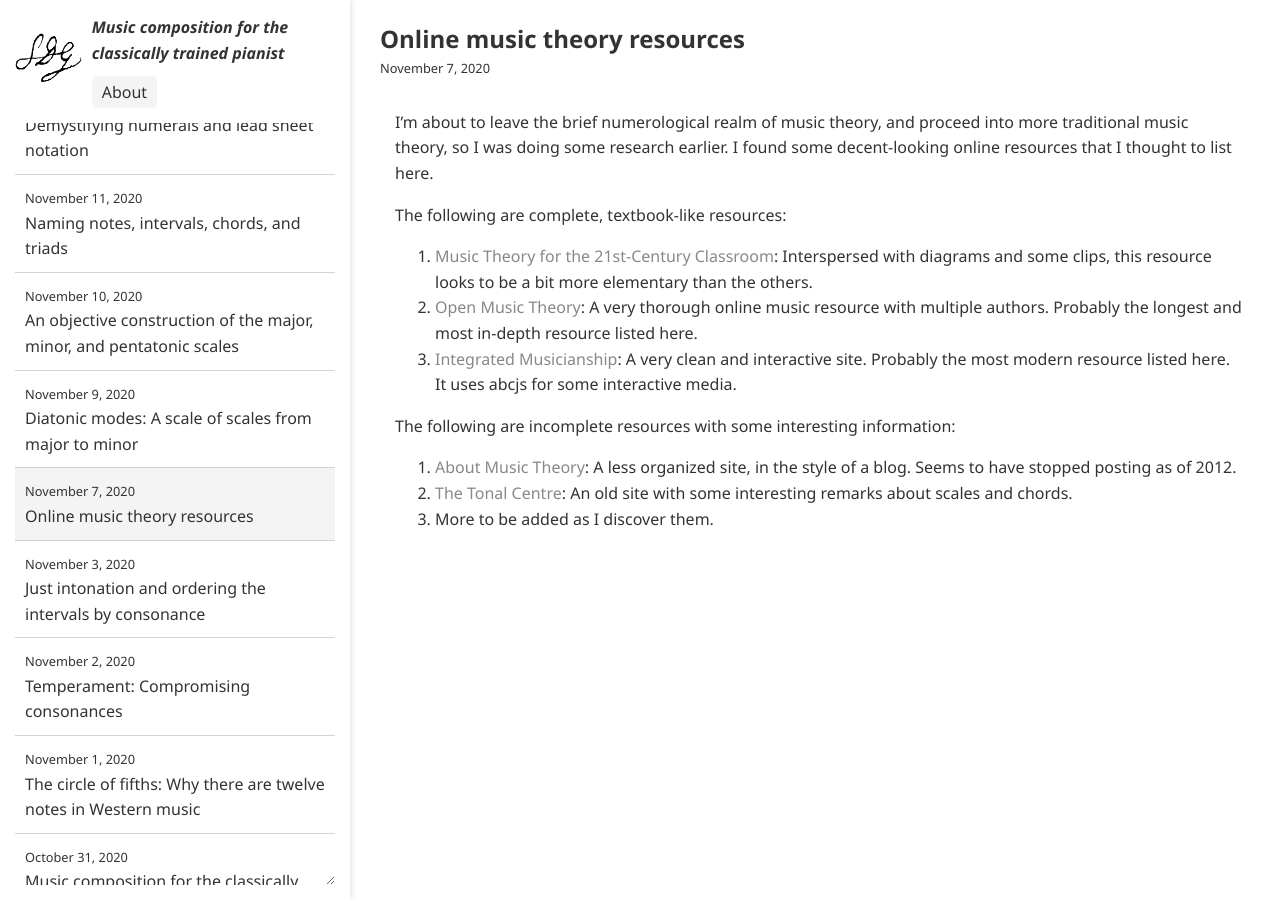
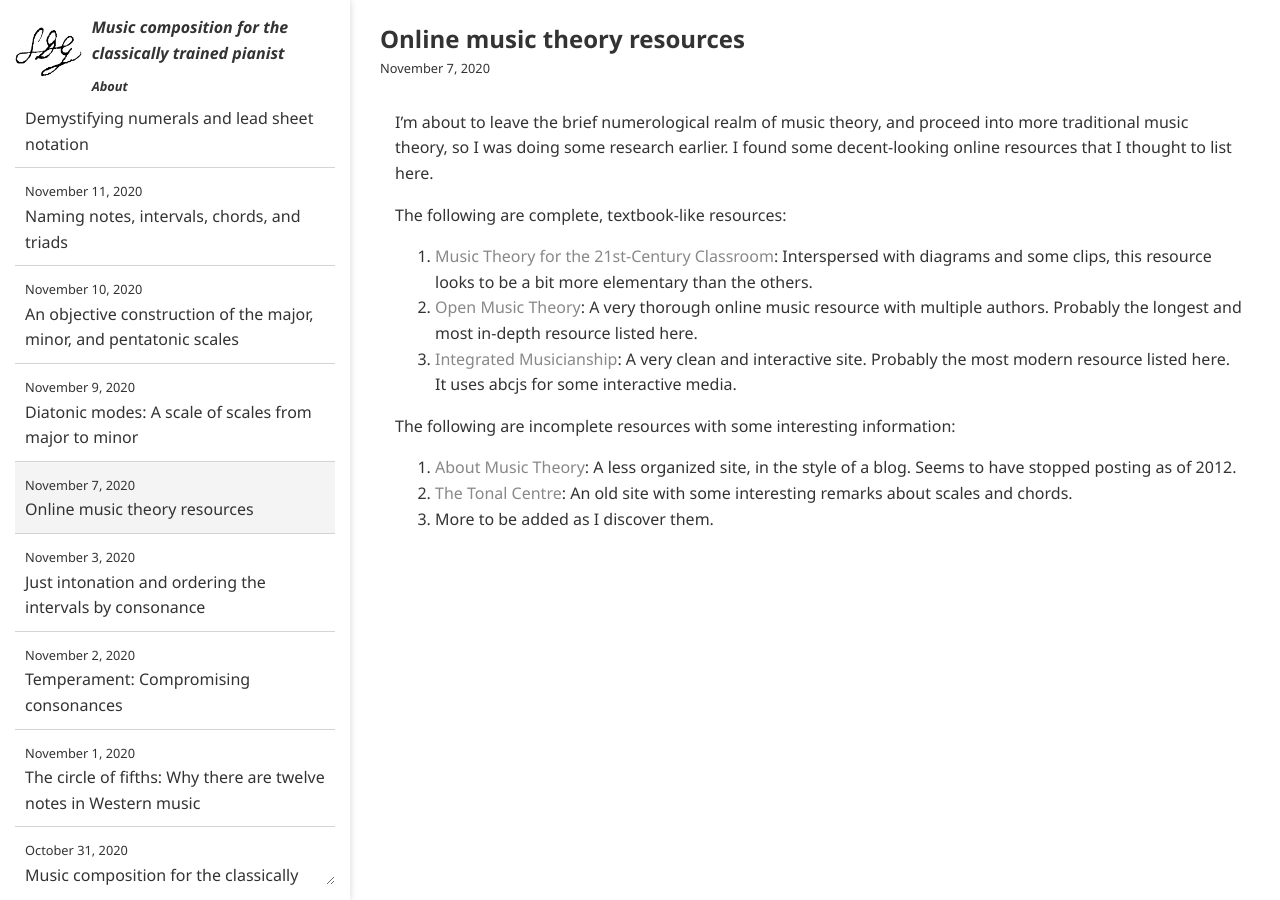
Before and after one commit to ansyblenetwork/sdg, a Jekyll site: the page built from _posts/2020-11-07-online-music-theory.md, in a window 1280 px wide. Built offline with Jekyll 4.4.1, drawn with Linux system fonts in a browser that asks for light colours.

Commit message:
Update page.html

```diff
--- a/_layouts/page.html
+++ b/_layouts/page.html
@@ -155,8 +155,11 @@
 	<div id="outersidebar" class="outersidebar">
 	<div class="sidebar">
 	<div class="rpanel" style="flex-grow: 1; position:relative; min-width:250px;" id="accountPanel" tabIndex="-1" onfocus="D('postlist').focus();">
-		<div style="display:flex; align-items:center; margin-bottom:15px"><a href="{{ "" | absolute_url }}"><img src="{{ "sdg-transparent.png" | relative_url }}" alt="Soli Deo gloria" style="flex-shrink:0; max-height:50px; padding-right:10px"></a><span style="font-style:italic; font-weight:bold">Music composition for the classically trained pianist
-		<div style="margin-top:10px"><button><a href="{{ site.posts.last.url | relative_url }}">About</a></button></div></span></div>
+		<div style="display:flex; align-items:center; margin-bottom:15px">
+			<a href="{{ "" | absolute_url }}"><img src="{{ "sdg-transparent.png" | relative_url }}" alt="Soli Deo gloria" style="flex-shrink:0; max-height:50px; padding-right:10px"></a>
+			<span style="font-style:italic; font-weight:bold;"><a href="{{ "" | absolute_url }}">Music composition for the classically trained pianist</a>
+				<div style="margin-top:10px; font-size:0.8em;"><a href="{{ site.posts.last.url | relative_url }}">About</a></div>
+			</span></div>
 
 		<ul id="postlist" style="overflow:auto;">
 			{% for post in site.posts %}
```
